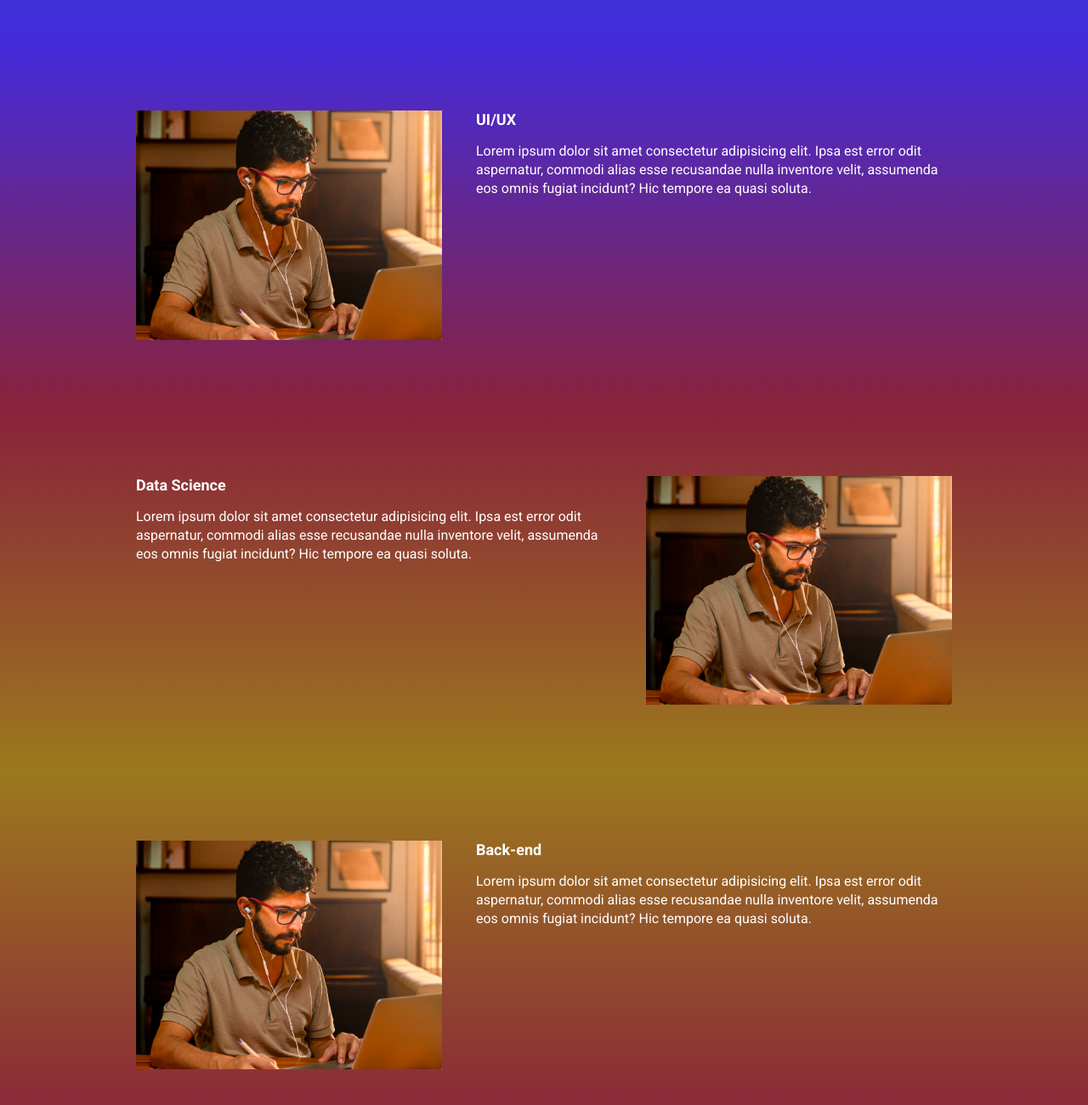
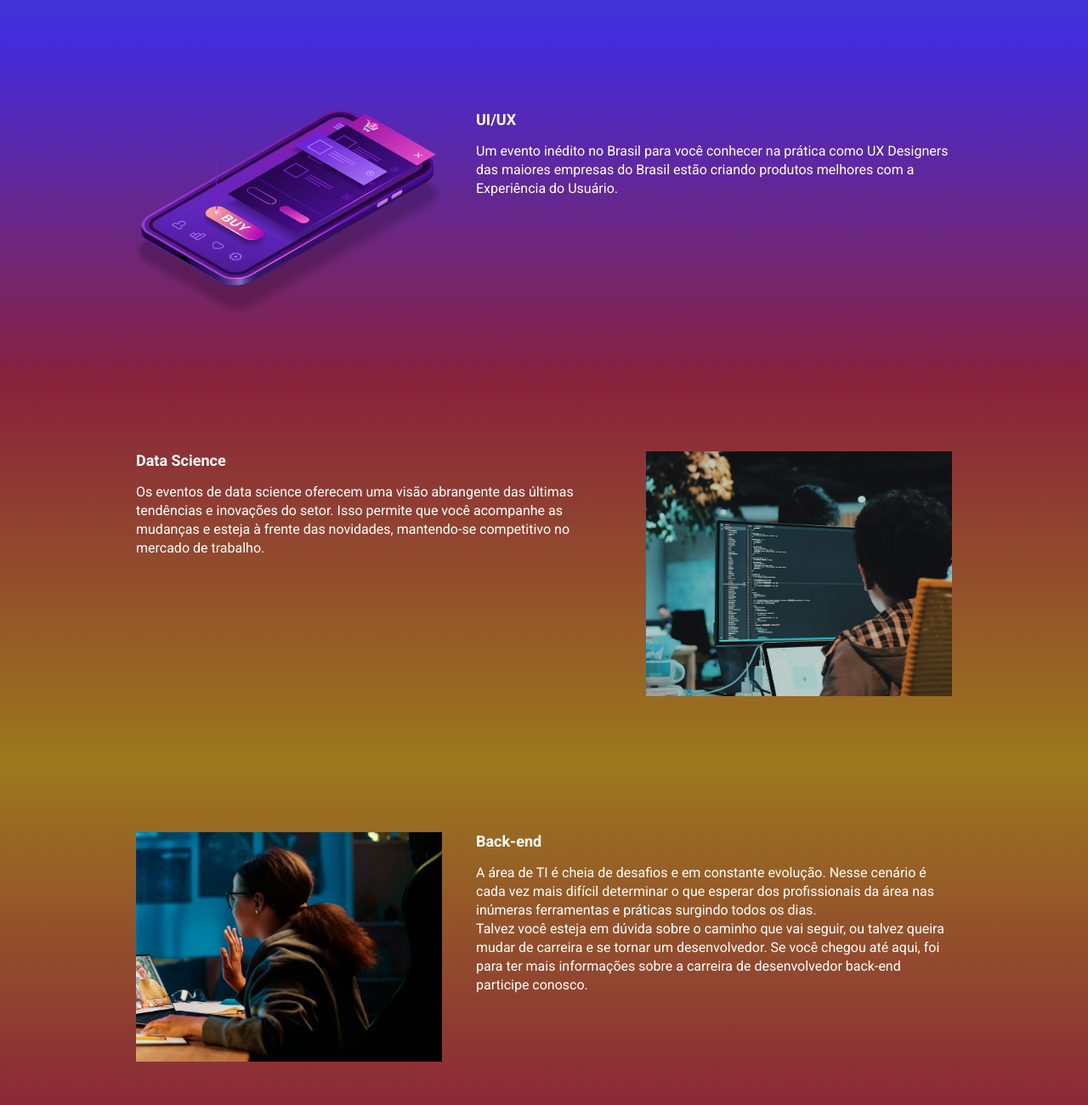
Before and after one commit to Deiveas/ebac_tech_talks, a website built with Parcel: page src/index.html in a window 1280 px wide. Shown: the part 940-2240 px from the top of the page at 85% size. Built offline with nearby package versions, Linux system fonts and the light colour scheme.

Commit message:
alterando as imagens e textos

```diff
--- a/src/index.html
+++ b/src/index.html
@@ -18,7 +18,8 @@
       <div class="container">
         <img class="hero__logo" src="images/ebac_logo.svg" alt="ebac_logo" />
         <p class="hero__text">
-          O maior evento de tecnologia do Brasil começa em <span id="contador"></span>
+          O maior evento de tecnologia do Brasil começa em
+          <span id="contador"></span>
         </p>
         <div class="infos-bar">
           <ul class="infos-bar__infos">
@@ -44,10 +45,12 @@
         <div class="event__details">
           <h2 class="event__details__title">Front-end</h2>
           <p class="event__details__description">
-            Lorem ipsum dolor sit amet consectetur adipisicing elit. Ipsa est
-            error odit aspernatur, commodi alias esse recusandae nulla inventore
-            velit, assumenda eos omnis fugiat incidunt? Hic tempore ea quasi
-            soluta.
+            Os eventos de front-end são uma fonte inesgotável de aprendizado.
+            Através das palestras, workshops e painéis de discussão, você terá
+            acesso a conteúdos relevantes e atualizados sobre as melhores
+            práticas, novas tecnologias e tendências do setor. Essa atualização
+            constante é essencial para se manter competitivo no mercado de
+            trabalho e impulsionar sua carreira.
           </p>
         </div>
         <img class="event__image" src="images/frontend.png" alt="Front-end" />
@@ -58,13 +61,12 @@
         <div class="event__details">
           <h2 class="event__details__title">UI/UX</h2>
           <p class="event__details__description">
-            Lorem ipsum dolor sit amet consectetur adipisicing elit. Ipsa est
-            error odit aspernatur, commodi alias esse recusandae nulla inventore
-            velit, assumenda eos omnis fugiat incidunt? Hic tempore ea quasi
-            soluta.
+            Um evento inédito no Brasil para você conhecer na prática como UX
+            Designers das maiores empresas do Brasil estão criando produtos
+            melhores com a Experiência do Usuário.
           </p>
         </div>
-        <img class="event__image" src="images/frontend.png" alt="Front-end" />
+        <img class="event__image" src="images/ui-ux.png" alt="ui-ux" />
       </div>
     </section>
     <section class="event event--data-science">
@@ -72,13 +74,13 @@
         <div class="event__details">
           <h2 class="event__details__title">Data Science</h2>
           <p class="event__details__description">
-            Lorem ipsum dolor sit amet consectetur adipisicing elit. Ipsa est
-            error odit aspernatur, commodi alias esse recusandae nulla inventore
-            velit, assumenda eos omnis fugiat incidunt? Hic tempore ea quasi
-            soluta.
+            Os eventos de data science oferecem uma visão abrangente das últimas
+            tendências e inovações do setor. Isso permite que você acompanhe as
+            mudanças e esteja à frente das novidades, mantendo-se competitivo no
+            mercado de trabalho.
           </p>
         </div>
-        <img class="event__image" src="images/frontend.png" alt="Front-end" />
+        <img class="event__image" src="images/data.png" alt="data-science" />
       </div>
     </section>
     <section class="event event--backend event--image-left">
@@ -86,18 +88,22 @@
         <div class="event__details">
           <h2 class="event__details__title">Back-end</h2>
           <p class="event__details__description">
-            Lorem ipsum dolor sit amet consectetur adipisicing elit. Ipsa est
-            error odit aspernatur, commodi alias esse recusandae nulla inventore
-            velit, assumenda eos omnis fugiat incidunt? Hic tempore ea quasi
-            soluta.
+            A área de TI é cheia de desafios e em constante evolução. Nesse
+            cenário é cada vez mais difícil determinar o que esperar dos
+            profissionais da área nas inúmeras ferramentas e práticas surgindo
+            todos os dias. <br />
+
+            Talvez você esteja em dúvida sobre o caminho que vai seguir, ou
+            talvez queira mudar de carreira e se tornar um desenvolvedor. Se
+            você chegou até aqui, foi para ter mais informações sobre a carreira
+            de desenvolvedor back-end participe conosco.
           </p>
         </div>
-        <img class="event__image" src="images/frontend.png" alt="Front-end" />
+        <img class="event__image" src="images/backend.png" alt="back-end" />
       </div>
     </section>
 
     <script src="https://unpkg.com/aos@next/dist/aos.js"></script>
     <script src="scripts/main.js"></script>
-
   </body>
 </html>
```
